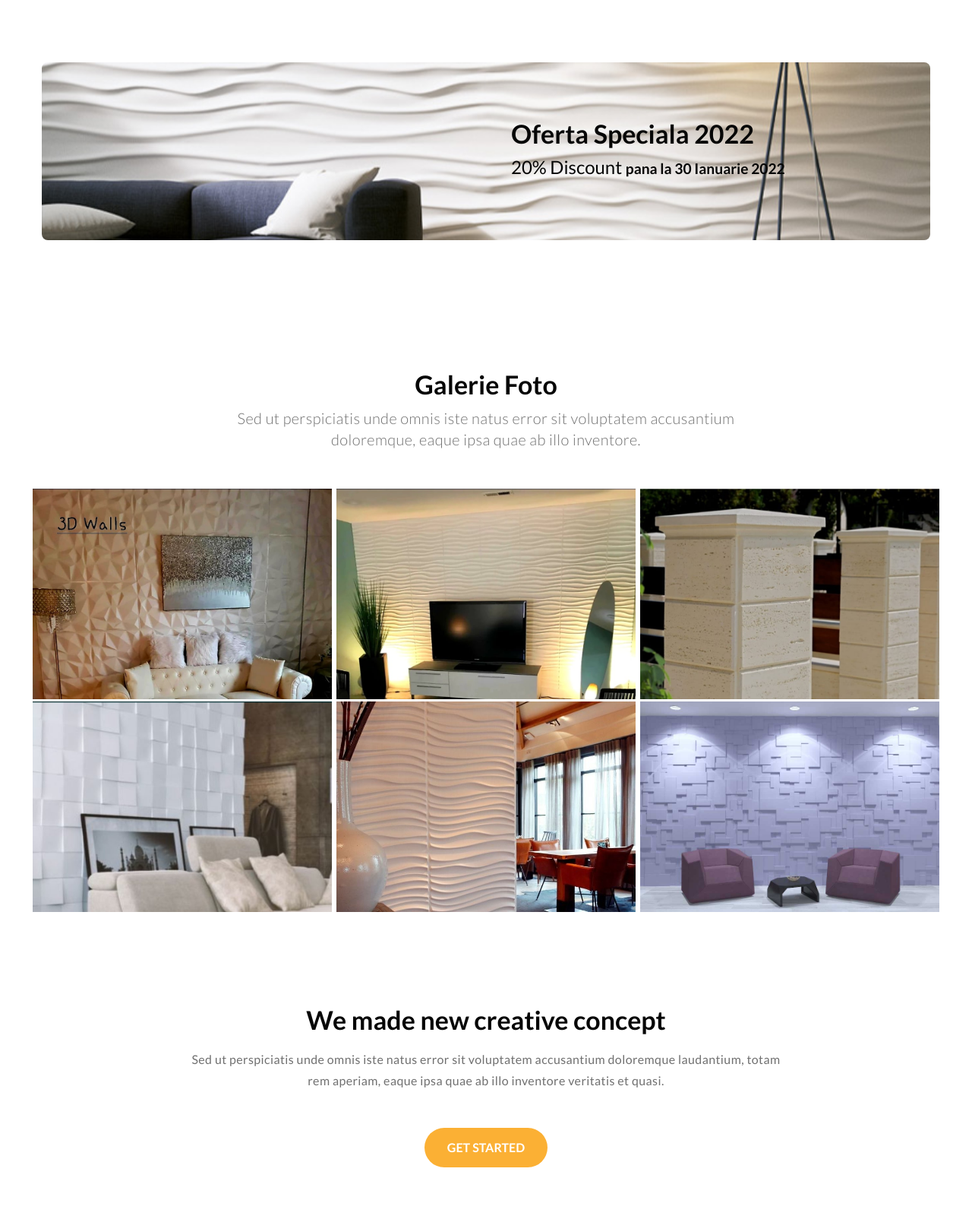
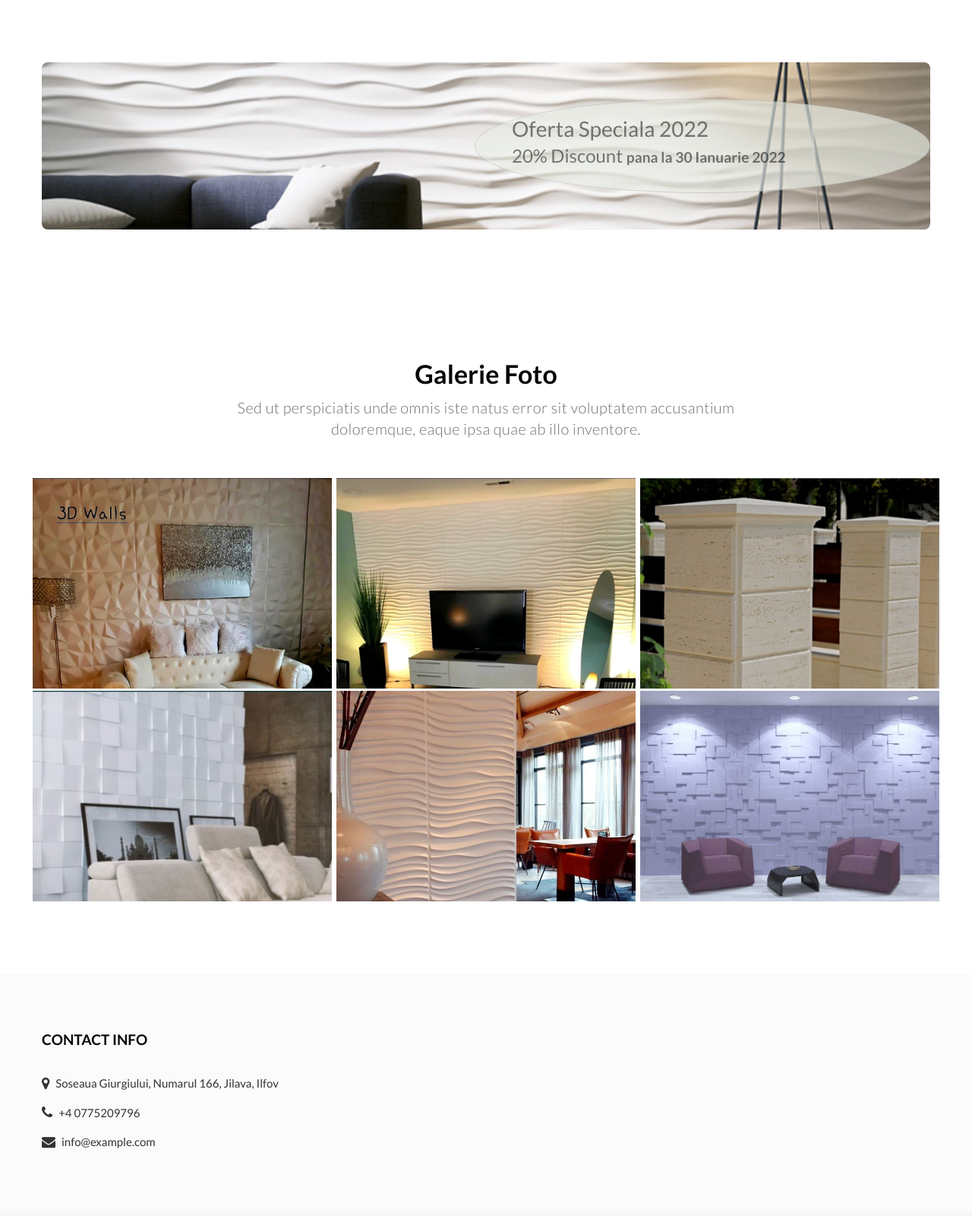
Before and after one commit to marius1989D/3d-walls, a plain HTML site: page index.html in a window 1280 px wide. Shown: the part 3700-5300 px from the top of the page at 76% size. Drawn offline with Linux system fonts and the light colour scheme.

Commit message:
modified footer section

```diff
--- a/assets/css/custom.css
+++ b/assets/css/custom.css
@@ -11,3 +11,7 @@ img {
     margin: 3px;
     padding: 3px;
 }
+
+.bgr-transparent{
+    background-color: hsla(89, 16%, 91%, 0.64)
+}
--- a/index.html
+++ b/index.html
@@ -219,9 +219,9 @@ Author URL: http://w3layouts.com 000
     <div class="w3l-background-sec py-5">
         <div class="container py-md-4">
             <div class="content-section pt-5 pb-5">
-                <div style="max-width:600px" class="ml-auto py-4 px-sm-5 px-4">
-                    <h3 class="title-style mb-2 text-black-60">Oferta Speciala 2022</h3>
-                    <h4 class="title-small mb-2 text-black-900">20% Discount <small><b> pana la 30 Ianuarie 2022</b></small></h4>
+                <div style="max-width:600px" class="card bgr-transparent rounded-circle ml-auto py-4 px-sm-5 px-4">
+                    <h3 class="mb-2 text-black-50">Oferta Speciala 2022</h3>
+                    <h4 class="mb-2 text-black-50">20% Discount <small><b> pana la 30 Ianuarie 2022</b></small></h4>
 
                         <!-- <ul class="list-coast mt-4">
                         <li class="text-dark">$790</li>
@@ -311,21 +311,21 @@ Author URL: http://w3layouts.com 000
     <!-- //gallery section -->
 
     <!-- text content -->
-    <div class="w3l-text-6 text-center py-4">
+    <!-- <div class="w3l-text-6 text-center py-4">
         <div class="container">
             <div class="m-auto" style="max-width:800px;">
                 <h3 class="title-style mb-3">We made new creative concept</h3>
                 <p>Sed ut perspiciatis unde omnis iste natus error sit voluptatem accusantium doloremque laudantium,
                     totam
                     rem aperiam, eaque ipsa quae ab illo inventore veritatis et quasi.</p>
-                <a href="about.html" class="btn btn-style mt-5">Get Started</a>
+                <a href="contact.html" class="btn btn-style mt-5">Contact</a>
             </div>
         </div>
-    </div>
+    </div> -->
     <!-- //text content -->
 
     <!-- form section -->
-    <div class="main-w3 px-md-4 py-5" id="newsletter">
+    <!-- <div class="main-w3 px-md-4 py-5" id="newsletter">
         <div class="container py-md-5 py-4">
             <div class="w3l-forms-9 py-4 m-auto px-md-5 px-4" style="max-width:1000px">
                 <div class="container-fluid py-lg-3 py-2">
@@ -345,7 +345,7 @@ Author URL: http://w3layouts.com 000
                 </div>
             </div>
         </div>
-    </div>
+    </div> -->
     <!-- //form section -->
 
     <!-- footer -->
@@ -355,7 +355,7 @@ Author URL: http://w3layouts.com 000
                 <div class="row footer-top-29">
                     <div class="col-lg-9">
                         <div class="row">
-                            <div class="col-md-3 col-6 footer-list-29">
+                            <!-- <div class="col-md-3 col-6 footer-list-29">
                                 <ul>
                                     <h6 class="footer-title-29">Company</h6>
                                     <li><a href="index.html">Home</a></li>
@@ -363,8 +363,8 @@ Author URL: http://w3layouts.com 000
                                     <li><a href="#faqs">FAQ's</a></li>
                                     <li><a href="#reviews">Reviews</a></li>
                                 </ul>
-                            </div>
-                            <div class="col-md-3 col-6 footer-list-29">
+                            </div> -->
+                            <!-- <div class="col-md-3 col-6 footer-list-29">
                                 <ul>
                                     <h6 class="footer-title-29">Explore</h6>
                                     <li><a href="#privacy">Privacy Policy</a></li>
@@ -372,8 +372,8 @@ Author URL: http://w3layouts.com 000
                                     <li><a href="contact.html">Contact us</a></li>
                                     <li><a href="#support"> Support</a></li>
                                 </ul>
-                            </div>
-                            <div class="col-md-3 col-6 footer-list-29 mt-md-0 mt-4">
+                            </div> -->
+                            <!-- <div class="col-md-3 col-6 footer-list-29 mt-md-0 mt-4">
                                 <ul>
                                     <h6 class="footer-title-29">More Info</h6>
                                     <li><a href="#fitment">How it works</a></li>
@@ -381,8 +381,8 @@ Author URL: http://w3layouts.com 000
                                     <li><a href="#fitment">Decline rules</a></li>
                                     <li><a href="#terms">Terms of use</a></li>
                                 </ul>
-                            </div>
-                            <div class="col-md-3 col-6 footer-list-29 mt-md-0 mt-4">
+                            </div> -->
+                            <!-- <div class="col-md-3 col-6 footer-list-29 mt-md-0 mt-4">
                                 <h6 class="footer-title-29">Get Started</h6>
                                 <ul>
                                     <li><a href="#order">Order status</a></li>
@@ -390,17 +390,17 @@ Author URL: http://w3layouts.com 000
                                     <li><a href="#destination">Destination</a></li>
                                     <li><a href="#delivery">Delivery</a></li>
                                 </ul>
-                            </div>
+                            </div> -->
                         </div>
                     </div>
-                    <div class="col-lg-3 footer-contact-list mt-lg-0 mt-md-5 mt-4">
+                    <div class="col-lg-6 footer-contact-list mt-lg-0 mt-md-5 mt-4">
                         <h6 class="footer-title-29">Contact Info </h6>
                         <ul>
                             <li class="d-flex align-items-center py-2"><i class="fa fa-map-marker mr-2"
-                                    aria-hidden="true"></i>10001, 5th Avenue, USA</li>
+                                    aria-hidden="true"></i>Soseaua Giurgiului, Numarul 166, Jilava, Ilfov</li>
                             <li class="d-flex align-items-center py-2"><i class="fa fa-phone mr-2"
-                                    aria-hidden="true"></i><a href="tel:+12 23456790">+12
-                                    23456790</a></li>
+                                    aria-hidden="true"></i><a href="tel:+12 23456790">+4
+                                    0775209796</a></li>
                             <li class="d-flex align-items-center py-2"><i class="fa fa-envelope mr-2"
                                     aria-hidden="true"></i><a href="mailto:info@example.com">info@example.com</a></li>
                         </ul>
@@ -417,7 +417,7 @@ Author URL: http://w3layouts.com 000
                 <p class="col-lg-8 copy-footer-29">© 2021 <a href="https://mariusdumitru.dev" target="_blank">Marius D.</a> All rights reserved. Design by <a
                         href="https://w3layouts.com/" target="_blank">
                         W3Layouts</a></p>
-                <div class="col-lg-4 text-right">
+                <!-- <div class="col-lg-4 text-right">
                     <div class="main-social-footer-29">
                         <a href="#facebook" class="facebook"><span class="fa fa-facebook"></span></a>
                         <a href="#twitter" class="twitter"><span class="fa fa-twitter"></span></a>
@@ -425,7 +425,7 @@ Author URL: http://w3layouts.com 000
                         <a href="#instagram" class="instagram"><span class="fa fa-instagram"></span></a>
                         <a href="#linkedin" class="linkedin"><span class="fa fa-linkedin"></span></a>
                     </div>
-                </div>
+                </div> -->
             </div>
         </div>
     </section>
```
Also changed, not shown: assets/css/style-starter.css.
